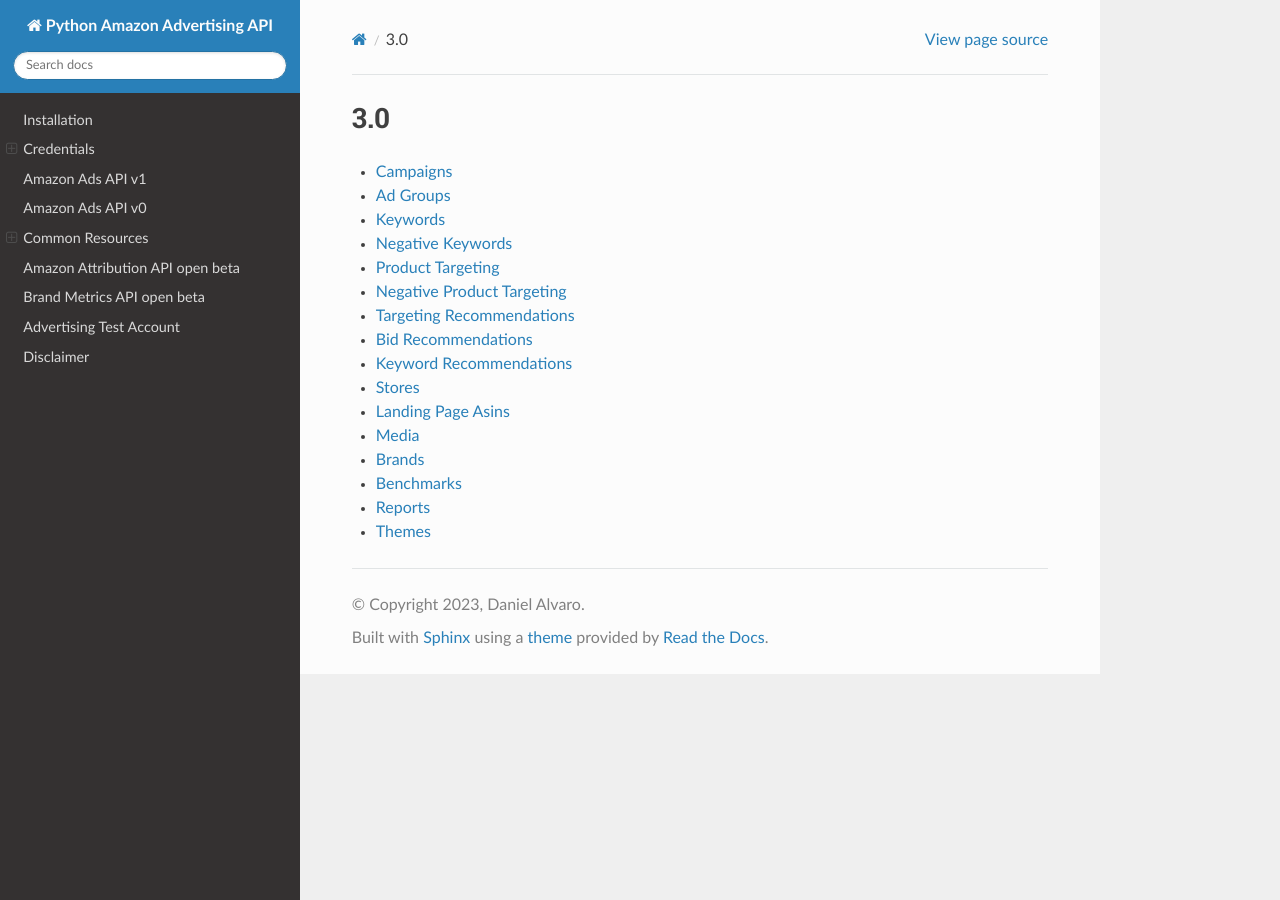
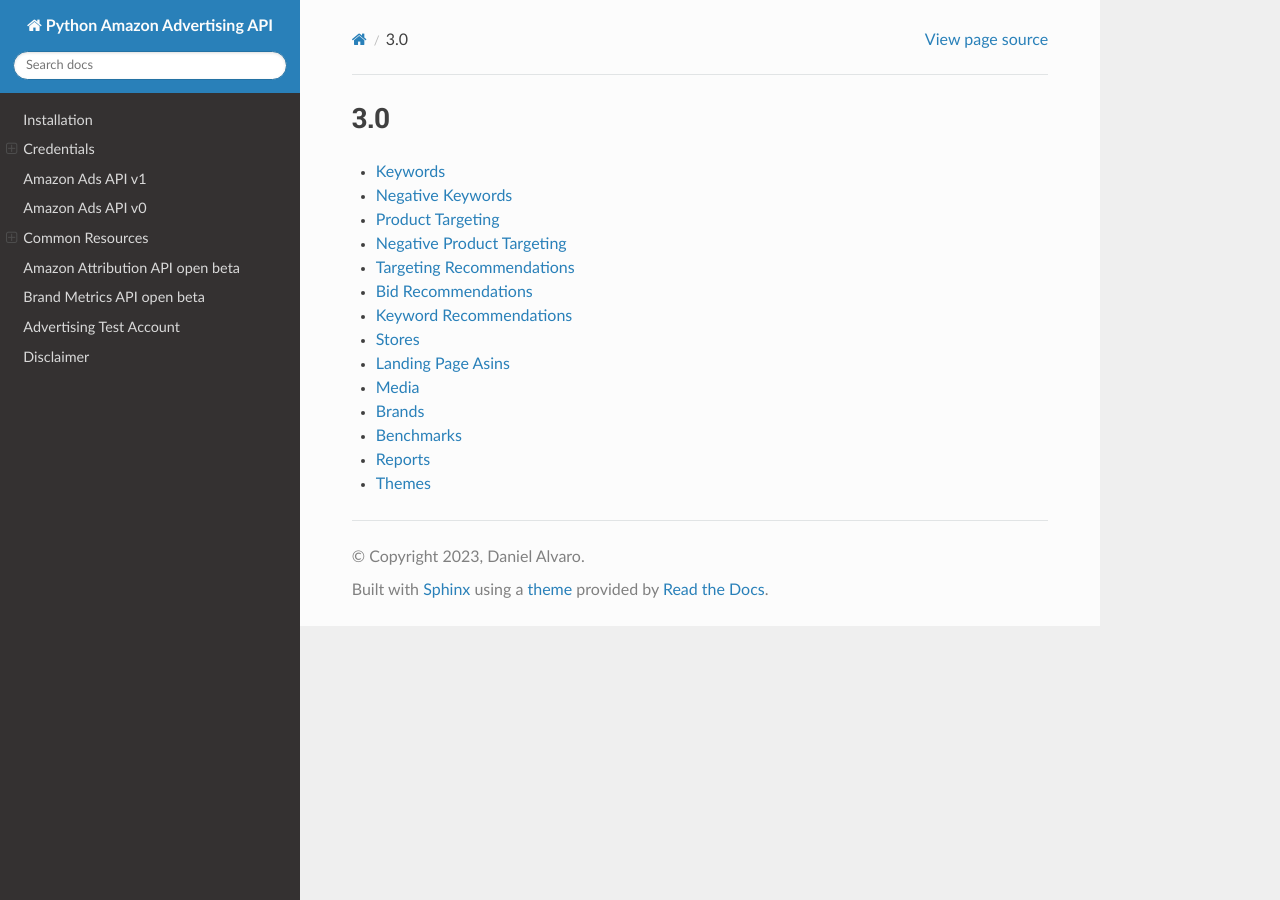
Before and after one commit to denisneuf/python-amazon-ad-api, a Sphinx documentation site: the page built from docs/sb_v3.rst, in a window 1280 px wide. Built offline with Sphinx 7.4.7 and the Read the Docs theme 3.1.0, drawn with Linux system fonts in a browser that asks for light colours.

Commit message:
docs(sb): drop the deprecated campaign and ad group pages from the tree
Amazon answers both routes with 403 and says to use the /sb/v4 pair instead, and
neither route is declared by the 3.0 contract any more. The modules stay in the
package and stay marked deprecated, so a caller still gets that error verbatim;
only the generated pages leave the tree, the same treatment the v2 portfolios
page got. The rst files remain in the repository.

```diff
--- a/docs/sb_v3.rst
+++ b/docs/sb_v3.rst
@@ -4,8 +4,6 @@
 ..  toctree::
     :maxdepth: 1
 
-    sb/campaigns
-    sb/ad_groups
     sb/keywords
     sb/negative_keywords
     sb/product_targeting
```
